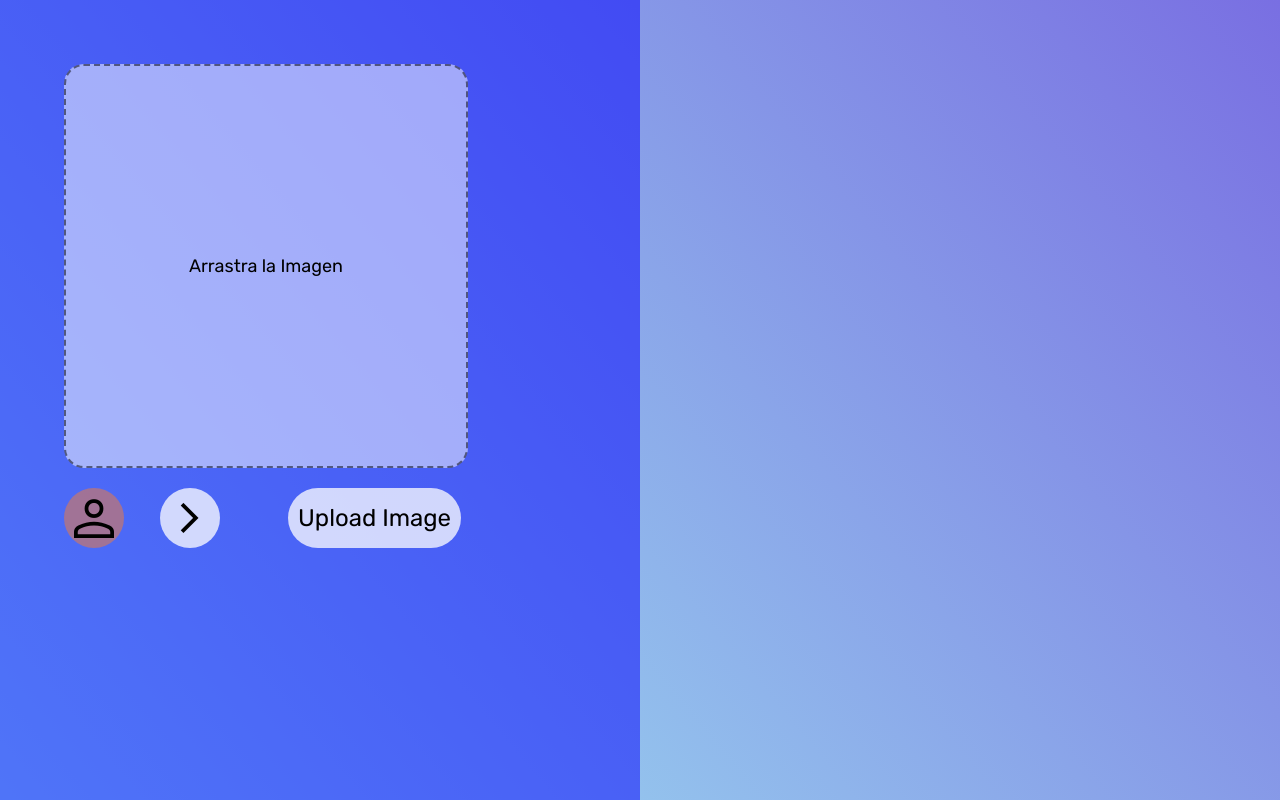
After one commit to SVA-BL00/AL-WebSolution, a Flask app: page /upload in a window 1280 px wide. The commit adds this page. Run offline with Flask 3, Linux system fonts and the light colour scheme; some libraries are stand-ins or nearby versions.

Commit message:
added /upload

```diff
--- a/flaskr/static/css/style.css
+++ b/flaskr/static/css/style.css
@@ -211,3 +211,54 @@ thead {
     opacity: 0;
 }
 /* transform: rotate(45deg); */
+
+/* upload */
+.left-box {
+    position: absolute;
+    top: 0;
+    left: 0;
+    background: rgba(0, 0, 255, 0.5);
+    min-width: 50vw;
+    min-height: 100vh;
+} .upload-img {
+    position: relative;
+    display: flex;
+    justify-content: center;
+    align-items: center;
+    background: rgba(255, 255, 255, 0.5);
+    font-size: large;
+
+    border: dashed rgba(0, 0, 0, 0.5) 2px;
+    border-radius: 20px;
+    width: 400px;
+    height: 400px;
+    margin-top: 10%;
+    margin-left: 10%;
+} #example-person {
+    position: absolute;
+    font-size: 60px;
+    background: rgba(190, 118, 118, 0.75);
+    border-radius: 50px;
+    user-select: none;
+    margin-left: 10%;
+    margin-top: 20px;
+} #example-arrow {
+    position: absolute;
+    font-size: 60px;
+    background: rgba(255, 255, 255, 0.75);
+    border-radius: 50px;
+    user-select: none;
+    margin-left: 25%;
+    margin-top: 20px;
+} .button {
+    position: absolute;
+    line-height: 60px;
+    padding-left: 10px;
+    padding-right: 10px;
+    font-size: 24px;
+    background: rgba(255, 255, 255, 0.75);
+    border-radius: 50px;
+    user-select: none;
+    margin-left: 45%;
+    margin-top: 20px;
+}
--- /dev/null
+++ b/flaskr/templates/upload.html
@@ -0,0 +1,24 @@
+{% extends "base.html" %}
+{% block content %}
+<div class="background">
+    <div class="left-box">
+        <div class="upload-img">
+            Arrastra la Imagen
+        </div>
+        <div>
+            <span class="material-symbols-outlined" id="example-person" onclick="">
+                person
+            </span>
+            <span class="material-symbols-outlined" id="example-arrow" onclick="">
+                keyboard_arrow_right
+            </span>
+            <span class="button">
+                Upload Image
+            </span>
+        </div>
+    </div>
+    <div class="img-example">
+
+    </div>
+</div>
+{% endblock %}
--- a/flaskr/views.py
+++ b/flaskr/views.py
@@ -63,3 +63,7 @@ def search():
 @views.route("/view")
 def view():
     return render_template("view.html")
+
+@views.route("/upload")
+def upload():
+    return render_template("upload.html")
```
